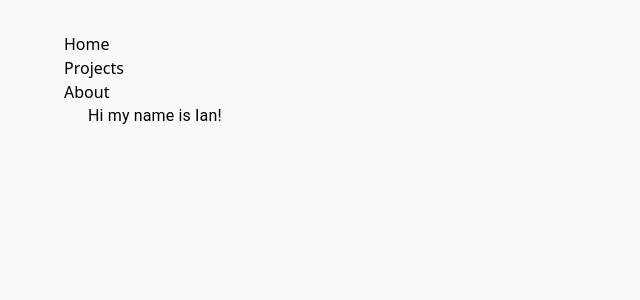
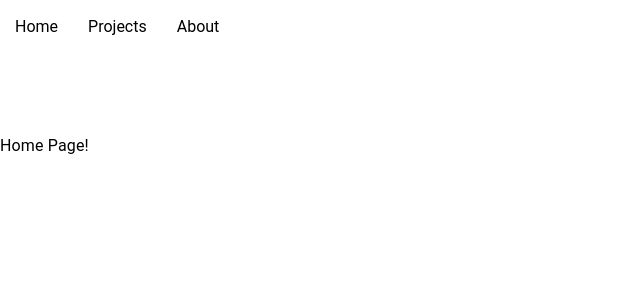
Before and after one commit to desrtCodr/not-bored, a Next.js app: page / in a window 1280 px wide. Shown: the top 300 px of the page, without its empty margins (0-640 px from the left). Built offline with nearby package versions, Linux system fonts and the light colour scheme.

Commit message:
random changes

```diff
--- a/components/layout.js
+++ b/components/layout.js
@@ -1,4 +1,3 @@
-import { Container } from '@mui/system';
 import Head from 'next/head';
 import Navbar from './navbar';
 
@@ -12,10 +11,10 @@ export default function Layout({ children }) {
           content='Forever Learning'
         />
       </Head>
-      <Container>
+      <div className='container'>
         <Navbar />
         <main>{children}</main>
-      </Container>
+      </div>
     </>
   );
 }
--- a/components/navbar.js
+++ b/components/navbar.js
@@ -8,14 +8,12 @@ const path = [
 export default function Header() {
   return (
     <header>
-      <nav>
+      <nav className='container'>
         <ul>
           {path.map((value) => {
             return (
               <li key={value.uid}>
-                <Link href={value.path}>
-                  <a> {value.name} </a>
-                </Link>
+                <Link href={value.path}>{value.name}</Link>
               </li>
             );
           })}
--- a/pages/_app.js
+++ b/pages/_app.js
@@ -1,8 +1,5 @@
 import '../styles/globals.css';
 import Layout from '../components/layout';
-import { Inconsolata } from '@next/font/google';
-
-// const myFont =
 
 export default function App({ Component, pageProps }) {
   return (
--- a/pages/index.js
+++ b/pages/index.js
@@ -1,12 +1,11 @@
-import { Box, Typography } from '@mui/material';
-import { Container } from '@mui/system';
+import { Typography } from '@mui/material';
 
 export default function Home() {
   return (
-    <Box>
-      <Container>
-        <Typography>Hi my name is Ian!</Typography>
-      </Container>
-    </Box>
+    <div className='container'>
+      <div className='main'>
+        <Typography>Home Page!</Typography>
+      </div>
+    </div>
   );
 }
--- a/pages/projects/notBored.js
+++ b/pages/projects/notBored.js
@@ -13,7 +13,7 @@ import Type from '../../components/Type';
 
 const url = 'https://www.boredapi.com/api/activity';
 
-export default function Home() {
+export default function NotBored() {
   const [type, setType] = React.useState('');
   const [activity, setActivity] = React.useState(null);
   const [error, setError] = React.useState(null);
--- a/styles/globals.css
+++ b/styles/globals.css
@@ -4,35 +4,40 @@
 
 :root {
   --grey: #94a3b8;
-  --blue: #dbeafe;
+  --stone: #dbeafe;
 }
 
 html,
 body {
-  background: #fafaf9;
-  margin: 1em auto 2em;
+  padding: 0;
+  margin: 0;
+  font-family: -apple-system, BlinkMacSystemFont, Segoe UI, Roboto,
+    Oxygen, Ubuntu, Cantarell, Fira Sans, Droid Sans, Helvetica Neue,
+    sans-serif;
+  background-color: --stone !important;
+}
+.container {
+  font-family: 'Roboto', sans-serif;
+}
+.main {
+  padding: 5rem 0;
+  margin: auto;
 }
 
-.main {
+nav ul {
   display: flex;
-  align-items: center;
 }
-.container {
-  margin: 0 auto;
-  padding: 50px;
+nav ul li {
+  margin: 10px;
+  padding: 5px;
+  list-style: none;
 }
 
-.header {
-  margin-bottom: 5px;
+a {
+  color: black;
+  text-decoration: none;
 }
-.description {
-  margin: 4rem 0;
-  line-height: 1.5;
-  font-size: 1.5rem;
+
+* {
+  box-sizing: border-box;
 }
-.nav-link {
-  font-size: 18px;
-  font-weight: bold;
-  text-decoration: none;
-  color: inherit;
-}
```
